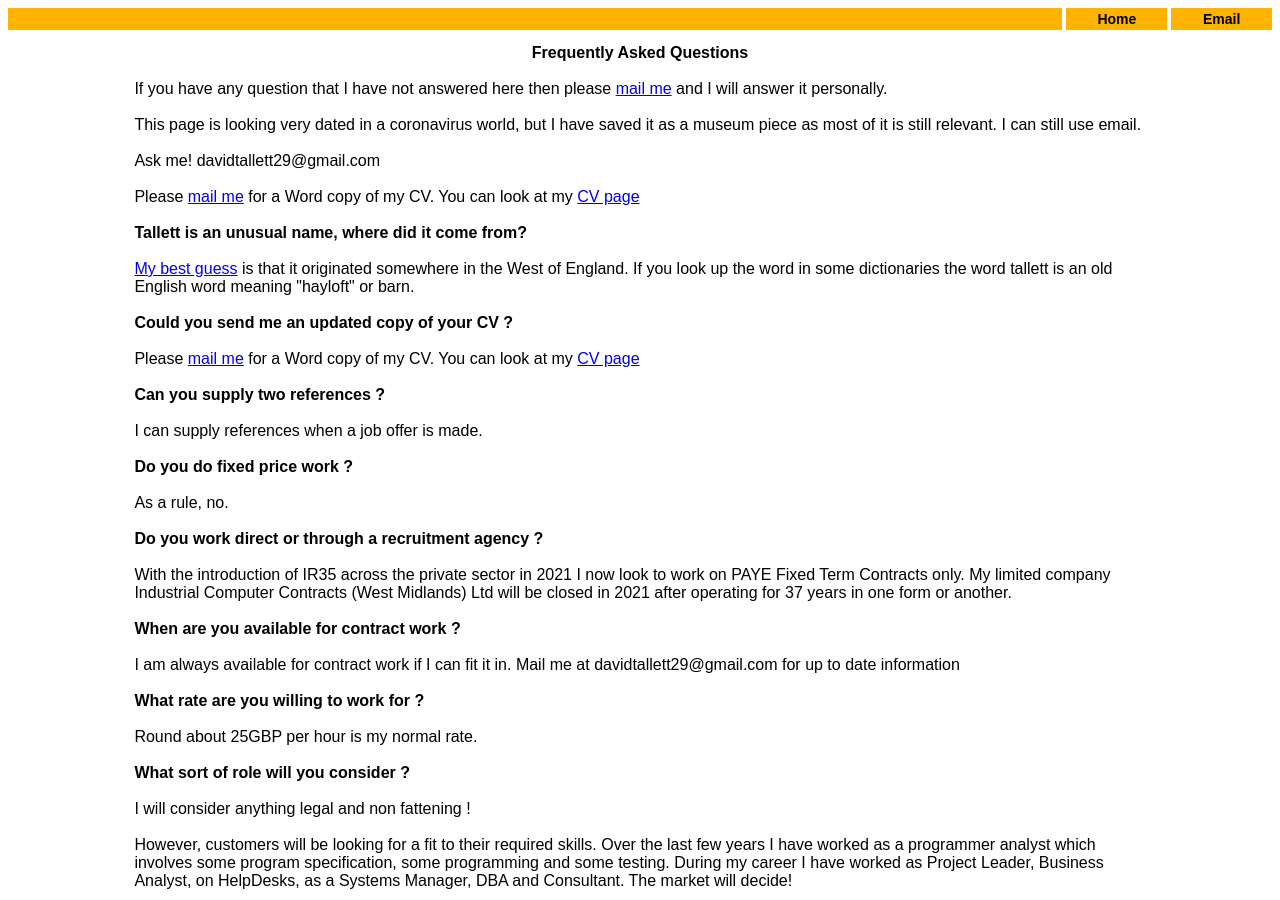
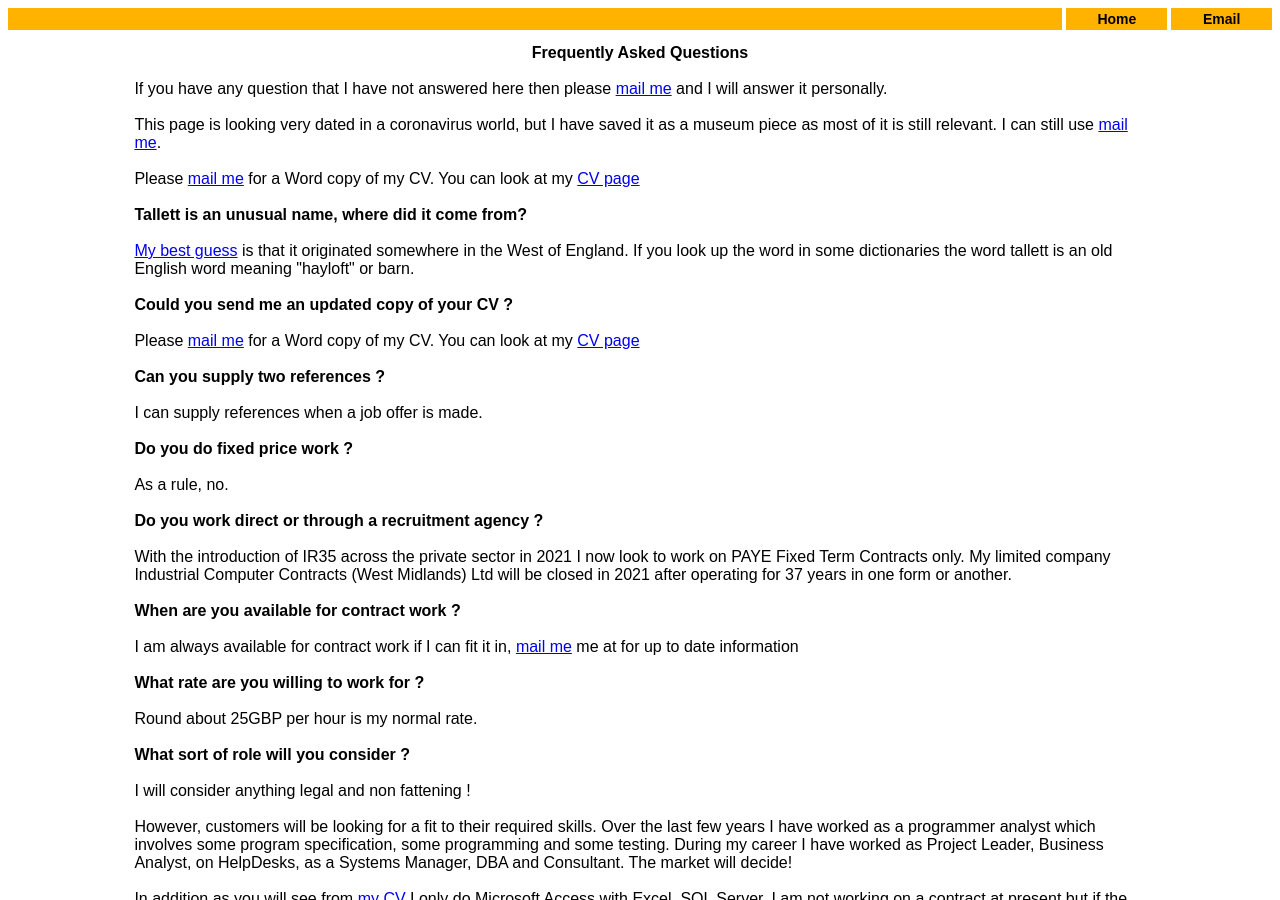
Before and after one commit to DaveTallett26/davetallett26.github.io, a Jekyll site: the page faq.html, which Jekyll copies as it is, in a window 1280 px wide and 900 px high. Built offline with Jekyll 4.4.1, drawn with Linux system fonts in a browser that asks for light colours; some of the changed text lies outside the part shown.

Commit message:
change to email links

```diff
--- a/faq.html
+++ b/faq.html
@@ -26,12 +26,10 @@
 <div class="style62"><br/><br/>Frequently Asked Questions</div>
 <div class="style84">
 <br/>
-If you have any question that I have not answered here then please <a
-href="email.html">mail me</a> and I will answer it personally.
+If you have any question that I have not answered here then please <a href="email.html">mail me</a> and I will answer it personally.
 <br/><br/>
 This page is looking very dated in a coronavirus world, but I have saved it as a museum piece as most of it is still relevant.
-I can still use email.
-<br/><br/>Ask me! davidtallett29@gmail.com
+I can still use <a href="email.html">mail me</a>.
 <br/><br/>
 Please <a href="email.html">mail me</a> for a Word copy of my CV. You can look at my
 <a href="cv.html">CV page</a>
@@ -60,7 +58,7 @@
 <br/><br/>
 <b>When are you available for contract work ?</b>
 <br/><br/>
-I am always available for contract work if I can fit it in. Mail me at davidtallett29@gmail.com for up to date information
+I am always available for contract work if I can fit it in, <a href="email.html">mail me</a> me at for up to date information
 <br/><br/>
 <b>What rate are you willing to work for ?</b>
 <br/><br/>
```
Also changed, not shown: other parts of faq.html (+1 -1 lines).
